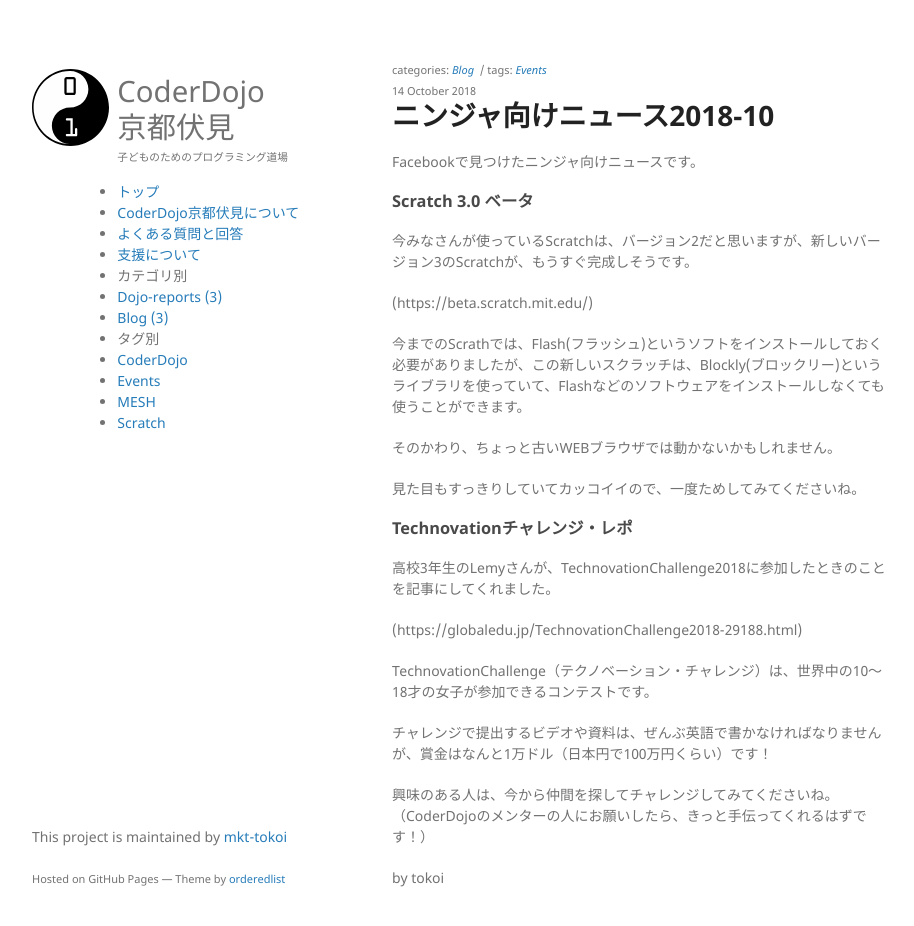
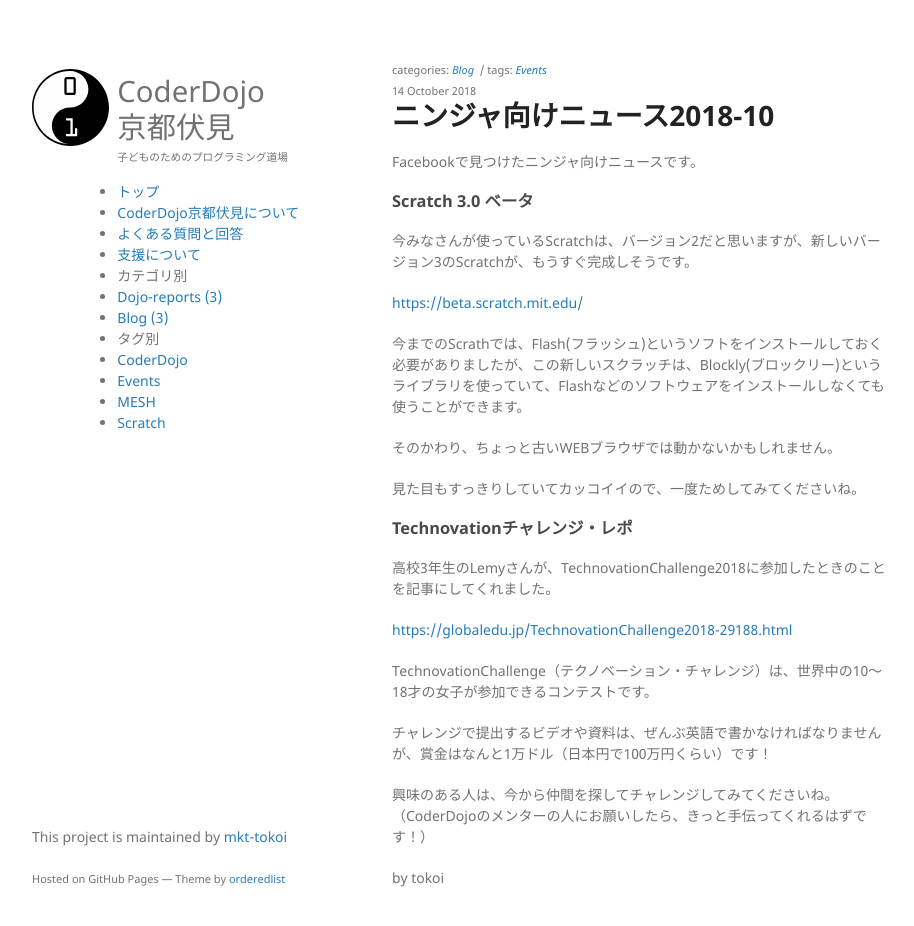
Before and after one commit to mkt-tokoi/cdkf, a Jekyll site: the page built from _posts/2018-10-4-share_from_facebook.markdown, in a window 1280 px wide and 958 px high. Shown: the top 926 px of the window, without its empty margins (178-1092 px from the left). Built offline with Jekyll 4.4.1, drawn with Linux system fonts in a browser that asks for light colours; part of the change alters nothing that is shown.

```diff
--- a/_posts/2018-10-4-share_from_facebook.markdown
+++ b/_posts/2018-10-4-share_from_facebook.markdown
@@ -13,7 +13,7 @@ Facebookで見つけたニンジャ向けニュースです。
 
 今みなさんが使っているScratchは、バージョン2だと思いますが、新しいバージョン3のScratchが、もうすぐ完成しそうです。
 
-(https://beta.scratch.mit.edu/)
+[https://beta.scratch.mit.edu/](https://beta.scratch.mit.edu/)
 
 今までのScrathでは、Flash(フラッシュ)というソフトをインストールしておく必要がありましたが、この新しいスクラッチは、Blockly(ブロックリー)というライブラリを使っていて、Flashなどのソフトウェアをインストールしなくても使うことができます。
 
@@ -25,7 +25,7 @@ Facebookで見つけたニンジャ向けニュースです。
 
 高校3年生のLemyさんが、TechnovationChallenge2018に参加したときのことを記事にしてくれました。
 
-(https://globaledu.jp/TechnovationChallenge2018-29188.html)
+[https://globaledu.jp/TechnovationChallenge2018-29188.html](https://globaledu.jp/TechnovationChallenge2018-29188.html)
 
 TechnovationChallenge（テクノベーション・チャレンジ）は、世界中の10～18才の女子が参加できるコンテストです。
 
```
